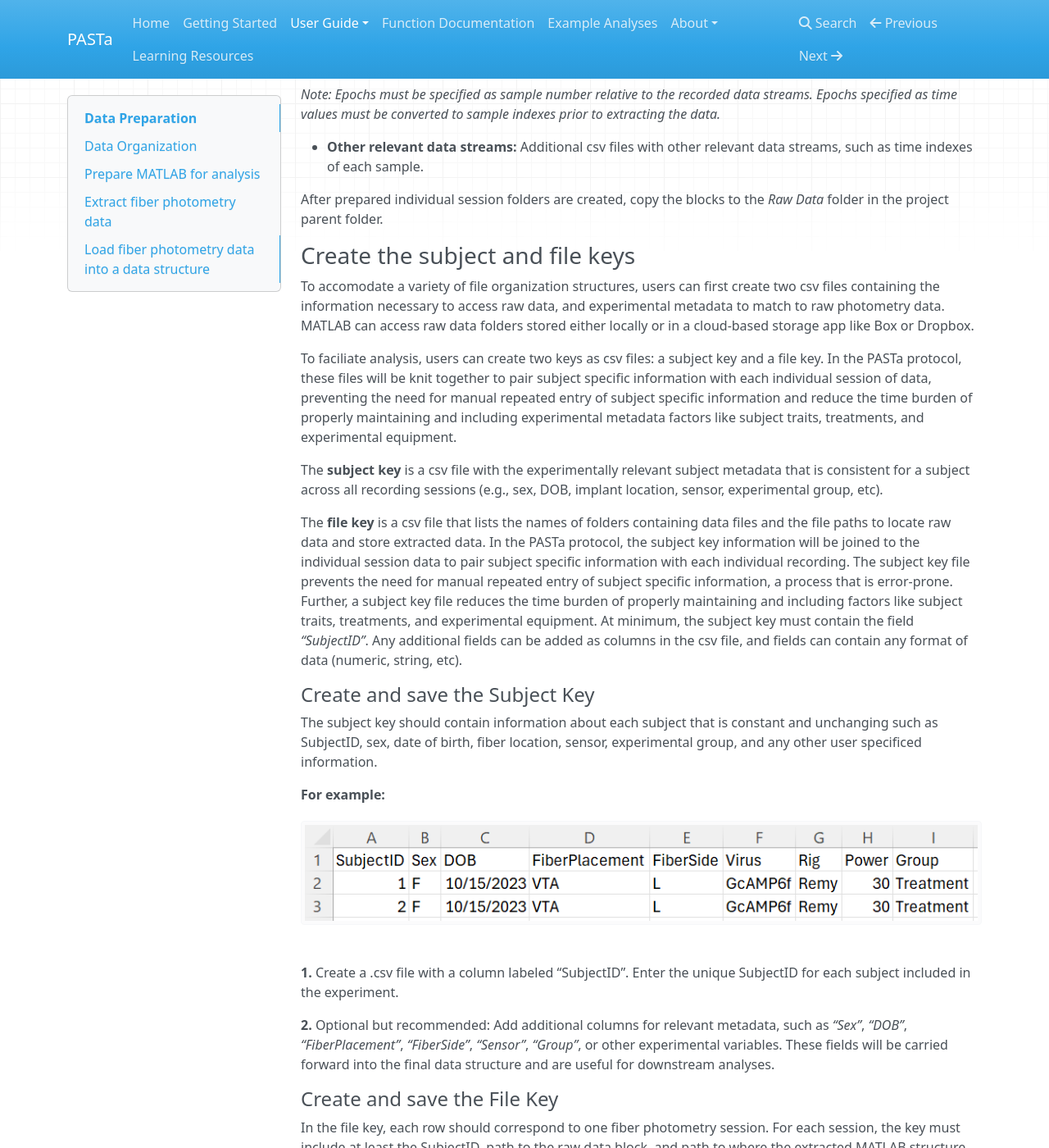
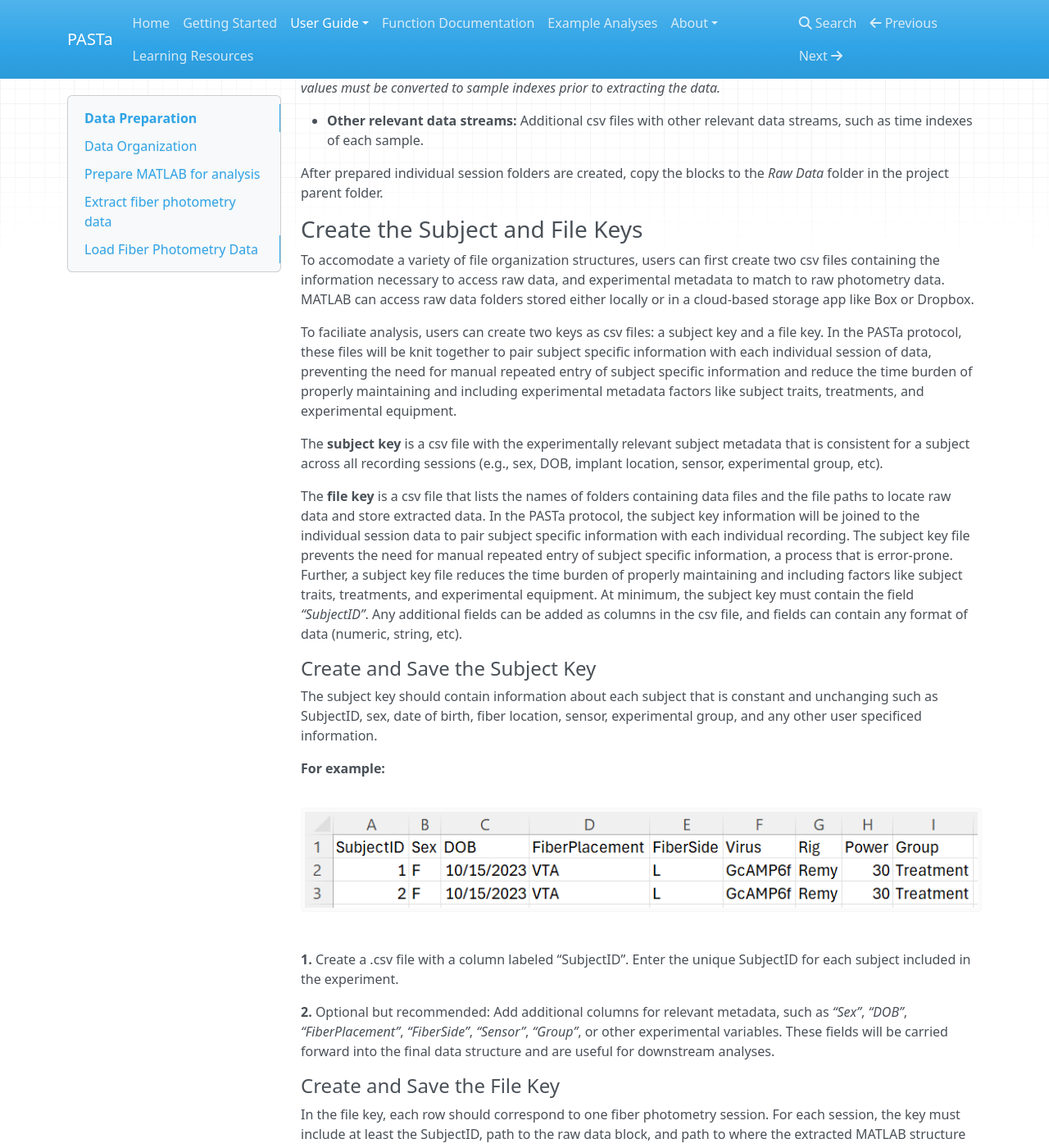
Before and after one commit to rdonka/PASTaUserGuide, an MkDocs documentation site: the page built from docs/userguide/datapreparation.md, in a window 1280 px wide and 1400 px high, scrolled down 2475 px. Shown: the whole window at 82% size. Built offline with MkDocs 1.6.1, drawn with Linux system fonts in a browser that asks for light colours; nearby versions of some CDN libraries; some of the changed text lies outside the part shown.

Commit message:
Update datapreparation.md

```diff
--- a/docs/userguide/datapreparation.md
+++ b/docs/userguide/datapreparation.md
@@ -25,9 +25,7 @@ Fiber photometry data collected through the software _Synapse_ (Tucker Davis Tec
 By default, the tank path is: _C:\TDT\Synapse\Tanks_. Synapse recognizes experiments and subjects as key categories of information that play a special role in managing data storage and retrieval. Thus, when running the session, it is critical to ensure the correct Experiment profile is selected, and the correct Subject identifier is input for each session. By default, Synapse names data tanks automatically based on experiment name and the start time of the first recording (e.g., {ExperimentName}-{yymmdd}-{hhmmss}). Blocks of data are named based on subject (e.g., {SubjectName}-{yymmdd}-{hhmmss}) for each recording session and the start time.
 
 Synapse will save a new Tank for every day unless you change the default setting. Click _Menu_ at the top of the bar, then Preferences. Under the _Data Saving_ tab, make sure "New Tank Each Day" is unchecked.
-
 ![png](../img/datapreparation_1_SynapseDataSaving.png)
-
 If data are collected with Synapse (Tucker Davis Technologies), raw block folders can be placed directly in the _Raw Data_ folder. Copy the data blocks output by Synapse for each session into _Raw Data_. If blocks are nested in tanks, we recommend to unnest the blocks for ease of file key creation.
 
 #### Option 2: CSV Format
@@ -55,7 +53,7 @@ _Note: Epochs must be specified as sample number relative to the recorded data s
 
 After prepared individual session folders are created, copy the blocks to the _Raw Data_ folder in the project parent folder.
 
-### Create the subject and file keys
+### Create the Subject and File Keys
 To accomodate a variety of file organization structures, users can first create two csv files containing the information necessary to access raw data, and experimental metadata to match to raw photometry data. MATLAB can access raw data folders stored either locally or in a cloud-based storage app like Box or Dropbox.
 
 To faciliate analysis, users can create two keys as csv files: a subject key and a file key. In the PASTa protocol, these files will be knit together to pair subject specific information with each individual session of data, preventing the need for manual repeated entry of subject specific information and reduce the time burden of properly maintaining and including experimental metadata factors like subject traits, treatments, and experimental equipment.
@@ -64,10 +62,11 @@ The __subject key__ is a csv file with the experimentally relevant subject metad
 
 The __file key__ is a csv file that lists the names of folders containing data files and the file paths to locate raw data and store extracted data. In the PASTa protocol, the subject key information will be joined to the individual session data to pair subject specific information with each individual recording. The subject key file prevents the need for manual repeated entry of subject specific information, a process that is error-prone. Further, a subject key file reduces the time burden of properly maintaining and including factors like subject traits, treatments, and experimental equipment. At minimum, the subject key must contain the field _“SubjectID”_. Any additional fields can be added as columns in the csv file, and fields can contain any format of data (numeric, string, etc).
 
-#### Create and save the Subject Key
+#### Create and Save the Subject Key
 The subject key should contain information about each subject that is constant and unchanging such as SubjectID, sex, date of birth, fiber location, sensor, experimental group, and any other user specificed information.
 
 __For example:__
+
 ![png](../img/datapreparation_2_SubjectKeyExample.png)
 
 __1.__ Create a .csv file with a column labeled “SubjectID”. Enter the unique SubjectID for each subject included in the experiment.
@@ -75,7 +74,7 @@ __1.__ Create a .csv file with a column labeled “SubjectID”. Enter the uniqu
 __2.__ Optional but recommended: Add additional columns for relevant metadata, such as _“Sex”_, _“DOB”_, _“FiberPlacement”_, _“FiberSide”_, _“Sensor”_, _“Group”_, or other experimental variables. These fields will be carried forward into the final data structure and are useful for downstream analyses.
 
 
-#### Create and save the File Key
+#### Create and Save the File Key
 In the file key, each row should correspond to one fiber photometry session. For each session, the key must include at least the SubjectID, path to the raw data block, and path to where the extracted MATLAB structure should be saved. All file paths should be specified in the file key without the specific root directory portion of the path. __For example__, a file saved to a specific device at the path _"C:\Users\rmdon\Box\RawData\"_ should be specified as  _"Box\RawData\"_. This facilitates analysis across multiple devices or cloud storage solutions without manual edits to the file key. Ensure the specified path ends in a forward slash.
 
 __1.__ Create a csv file with the columns “SubjectID”, “BlockFolder”, “RawFolderPath”, and “ExtractedFolderPath”.
@@ -112,7 +111,6 @@ Prior to loading and processing fiber photometry data, the MATLAB environment is
 
 __Code example:__
 ![png](../img/datapreparation_4_preparepaths.png)
-
 ### Create the Experiment Key
 Use the _createExperimentKey_ function to create the _experimentkey_ data structure. This function merges the individual subject information from the subject key with the session information from the file key.  It also appends the rootdirectory and folder names from the field _‘Folder’_ to the _‘RawFolderPath’_ and _‘ExtractedFolderPath’_ fields. This creates the full paths for each session. The _experimentkey_ is output as a MATLAB data structure.
 
@@ -131,14 +129,12 @@ __OUTPUT:__
 __Code example:__
 ![png](../img/datapreparation_5_createExperimentKey.png)
 
-
 ## Extract fiber photometry data
 Extract the fiber photometry data and save the resulting MATLAB structure for each session. One MATLAB structure will be created and saved per session. Saving data in this format facilitates efficient data loading across multiple sessions during downstream analysis. Pre-extracting and saving session-level structures significantly reduces processing time when accessing large datasets or performing batch analyses.
 
 When the raw data is extracted, trimming will be applied by default. By default, this removes the first 5 seconds of the session to remove large fluctuations in output signal that occur when the hardware is turned on and off. The number of seconds trimmed can be adjusted by overriding the default.
 
 ![png](../img/datapreparation_6_trimexample.png)
-
 __Trimming example.__ First 30 seconds of a fiber photometry recording session (Ventral Tegmental Area (VTA) dopamine activity, GCaMP6f), showing __A)__ the raw signal from the 465nm channel and __B)__ the raw background from the 405nm channel. Both panels illustrate the initial large artifact immediately following the start of the recording. To mitigate undesired effects on signal processing, PASTa by default extracts the data and trims the first 5 seconds of each session.
 
 To extract fiber photometry data and save MATLAB structures for each session, two functions are available depending on the hardware used for data collection.
@@ -172,7 +168,6 @@ _Note: The names of the streams in the raw data blocks are set in the program Sy
 
 __Code example:__
 ![png](../img/datapreparation_7_extractTDTdata.png)
-
 ### Option 2: CSV Format
 For data collected with other systems (e.g., Neurophotometrics, Doric), use the _extractCSVdata_ function to extract and save a MATLAB structure for each session.
 
@@ -204,11 +199,10 @@ __OUTPUT:__
 
 __Code example:__
 ![png](../img/datapreparation_8_extractCSVdata.png)
-
-## Load fiber photometry data into a data structure
+## Load Fiber Photometry Data
 To facilitate the processing of fiber photometry data and transient event detection, the PASTa protocol utilizes MATLAB data structures to organize the inputs and outputs to and from PASTa functions. The prepared data structure should contain each fiber photometry recording session as a row, with all subject and session specific metadata in addition to fiber photometry data streams, sampling rate, and event epochs.
 
-### Load data
+### Load data into a MATLAB structure
 Use the _loadKeydata_ function to load the extracted fiber photometry data for all sessions in the _experimentkey_. This function matches each session in the experiment key to its corresponding extracted MATLAB structure and appends fiber photometry data fields. Regardless of hardware set up and which data extraction function is used, all extracted files can be loaded with the function _loadKeydata_.
 
 __REQUIRED INPUTS:__
@@ -223,12 +217,10 @@ _Note: If desired, users can create and use their own pipeline to organize and l
 
 __Code example:__
 ![png](../img/datapreparation_9_cropFPdata.png)
-
 ### Optional: Crop fiber photometry data
 In cases where fiber photometry recordings begin or end outside the experimentally relevant period – for example, when hardware is manually triggered before or after the behavioral task begins or ends – users may wish to crop the data streams to remove the beginning and end of each session. Additionally, users may wish to exclude the initial portion of the recording session (e.g., the first few minutes), where photobleaching is typically more pronounced and nonlinear before signal stabilization.
 
 ![png](../img/datapreparation_9_cropexample.png)
-
 __Crop data example:__ Fiber photometry (VTA dopamine activity, GCaMP6f) raw __A)__ signal (465nm) and __B)__ background (405nm) data streams each fit with an exponential decay function (red). Both streams show a steeper decay slope in the first two minutes, reflecting an initially faster rate of photobleaching that stabilizes over time. To account for this, the PASTa protocol recommends cropping the data streams to exclude the first two minutes of each session prior to further analysis.
 
 If cropping is desired, users must first prepare the start and end indexes of the range of the data streams to be included. Any samples outside the start and stop indexes will be remove. If event epochs are included in the analysis, users should specify an optional input to adjust the epochs by the crop start index to maintain spatial aligned with data streams.
```
